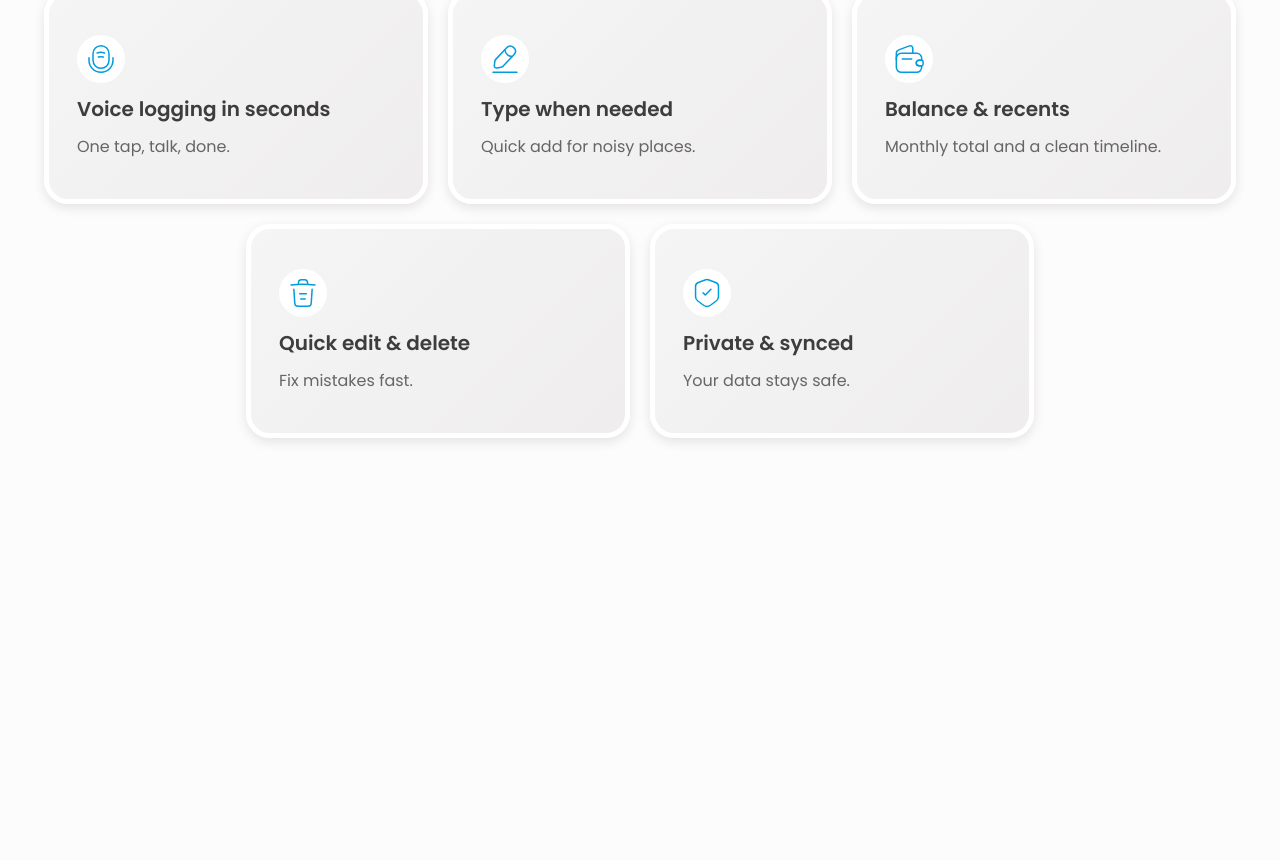
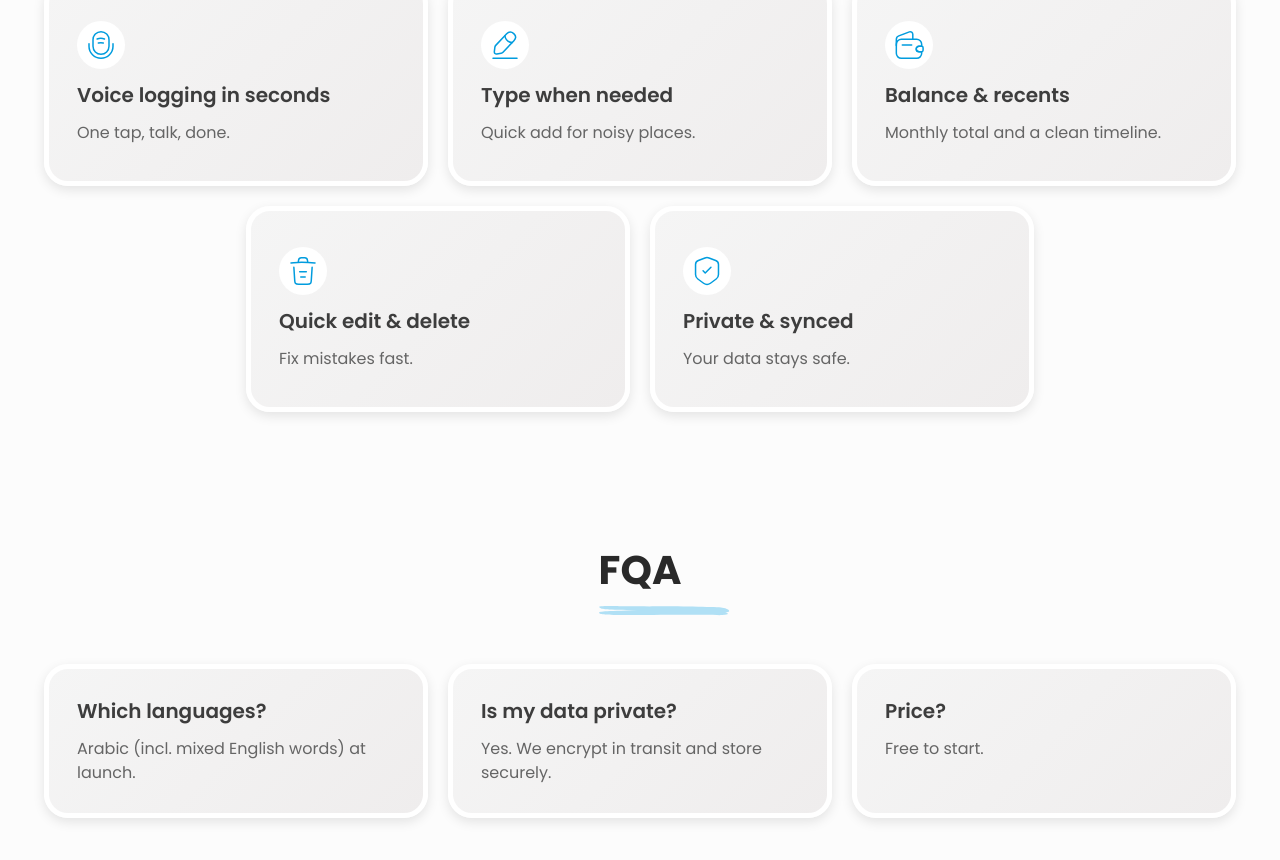
Before and after one commit to PocketAITeam/frontend, a React (Vite) app: page / in a window 1280 px wide. Shown: the part 982-1842 px from the top of the page. Built offline with nearby package versions, Linux system fonts and the light colour scheme.

Commit message:
feat: add FQA component and integrate it into Home page; create CardWithoutIcon component; update Title component to accept underline prop; add underline-sm.svg asset

```diff
--- a/src/components/common/CardWithIcon.jsx
+++ b/src/components/common/CardWithIcon.jsx
@@ -3,7 +3,7 @@ import React from 'react';
 const CardWithIcon = ({ icon, title, description }) => {
     return (
         <div
-            className="flex flex-col items-start border-[5px] border-white rounded-3xl py-10 pl-7 max-w-sm w-full shadow-[0px_4px_12px_0px_rgba(0,0,0,0.1)]"
+            className="flex flex-col items-start border-[5px] border-white rounded-3xl py-9 pl-7 max-w-sm w-full shadow-[0px_4px_12px_0px_rgba(0,0,0,0.1)]"
             style={{
                 background: 'linear-gradient(135deg, #F5F5F5 0%, #EFEDED 100%)',
             }}
--- /dev/null
+++ b/src/components/common/CardWithoutIcon.jsx
@@ -0,0 +1,21 @@
+import React from 'react';
+
+const CardWithoutIcon = ({ title, description }) => {
+    return (
+        <div
+            className="flex flex-col items-start border-[5px] border-white rounded-3xl py-7 pl-7 max-w-sm w-full shadow-[0px_4px_12px_0px_rgba(0,0,0,0.1)] text-left"
+            style={{
+                background: 'linear-gradient(135deg, #F5F5F5 0%, #EFEDED 100%)',
+            }}
+        >
+            <h3 className="mb-3 text-[#3D3D3D] font-semibold text-xl">
+                {title}
+            </h3>
+            <p className="text-[#656565] text-base font-normal">
+                {description}
+            </p>
+        </div>
+    );
+};
+
+export default CardWithoutIcon;
--- a/src/components/common/Title.jsx
+++ b/src/components/common/Title.jsx
@@ -1,14 +1,12 @@
 import React from 'react';
 
-import underline from '../../assets/images/underline-lg.svg';
-
-const Title = ({ sectionTitle }) => {
+const Title = ({ sectionTitle, underline }) => {
     return (
         <div className="flex flex-col items-center">
             <h2 className="text-[#292929] font-bold text-[40px] mt-12">
                 {sectionTitle}
             </h2>
-            <div className="mt-1.5 mb-12 ml-32">
+            <div className="mt-1.5 mb-12 ml-12">
                 <img src={underline} alt="" />
             </div>
         </div>
--- /dev/null
+++ b/src/components/home/FQA.jsx
@@ -0,0 +1,42 @@
+import React from 'react';
+import Title from '../common/Title';
+import CardWithoutIcon from '../common/CardWithoutIcon';
+
+import underline from '../../assets/images/underline-sm.svg';
+
+const FQA = () => {
+    const data = [
+        {
+            id: 1,
+            title: 'Which languages?',
+            description: 'Arabic (incl. mixed English words) at launch.',
+        },
+        {
+            id: 2,
+            title: 'Is my data private?',
+            description: 'Yes. We encrypt in transit and store securely.',
+        },
+        {
+            id: 3,
+            title: 'Price?',
+            description: 'Free to start.',
+        },
+    ];
+    return (
+        <div>
+            <Title sectionTitle="FQA" underline={underline} />
+
+            <div className="w-full max-w-7xl px-4 flex flex-wrap justify-center gap-5 mb-20 mx-auto">
+                {data.map((item) => (
+                    <CardWithoutIcon
+                        key={item.id}
+                        title={item.title}
+                        description={item.description}
+                    />
+                ))}
+            </div>
+        </div>
+    );
+};
+
+export default FQA;
--- a/src/pages/Home.jsx
+++ b/src/pages/Home.jsx
@@ -2,6 +2,7 @@ import React from 'react';
 import NavbarComponent from '../components/layout/Navbar.jsx';
 import Hero from '../components/home/Hero.jsx';
 import Feature from '../components/home/Feature.jsx';
+import FQA from '../components/home/FQA.jsx';
 
 const Home = () => {
     return (
@@ -9,6 +10,7 @@ const Home = () => {
             <NavbarComponent />
             <Hero />
             <Feature />
+            <FQA />
         </>
     );
 };
```
Also changed, not shown: src/assets/images/underline-sm.svg (added).
